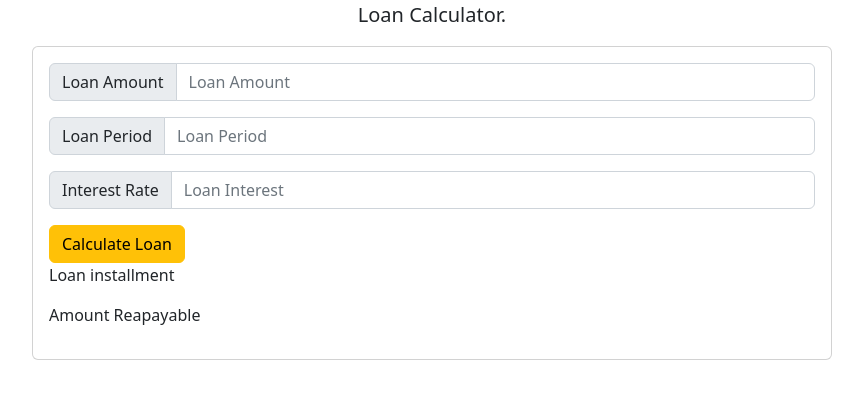
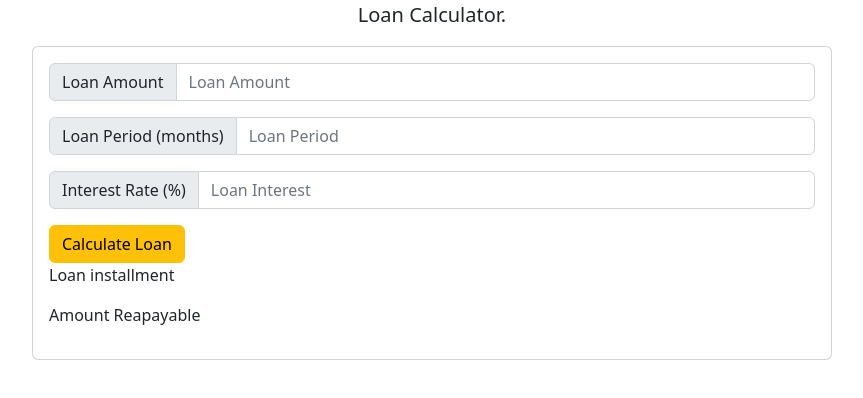
Before and after one commit to kitakagrace/kitaka, a plain HTML site: page index.html in a window 1280 px wide. Shown: the whole page, without its empty margins (208-1071 px from the left). Drawn offline with nearby package versions, Linux system fonts and the light colour scheme.

Commit message:
made input options more clear

```diff
--- a/index.html
+++ b/index.html
@@ -22,11 +22,11 @@
             <input type="text" class="form-control" id="loanAmountInput" placeholder="Loan Amount" placeholder="Username" aria-label="Username" aria-describedby="basic-addon1">
           </div>
           <div class="input-group mb-3">
-            <span class="input-group-text" id="basic-addon1">Loan Period</span>
+            <span class="input-group-text" id="basic-addon1">Loan Period (months)</span>
             <input type="text" class="form-control" id="loanPeriodInput" placeholder="Loan Period" aria-label="Username" aria-describedby="basic-addon1">
           </div>
           <div class="input-group mb-3">
-            <span class="input-group-text" id="basic-addon1">Interest Rate</span>
+            <span class="input-group-text" id="basic-addon1">Interest Rate (%)</span>
             <input type="text" class="form-control" id="loanInterestInput" placeholder="Loan Interest" aria-describedby="basic-addon1">
           </div>
           <button type="button" onClick = "loanFunction()" class="btn btn-warning">Calculate Loan</button>
```
